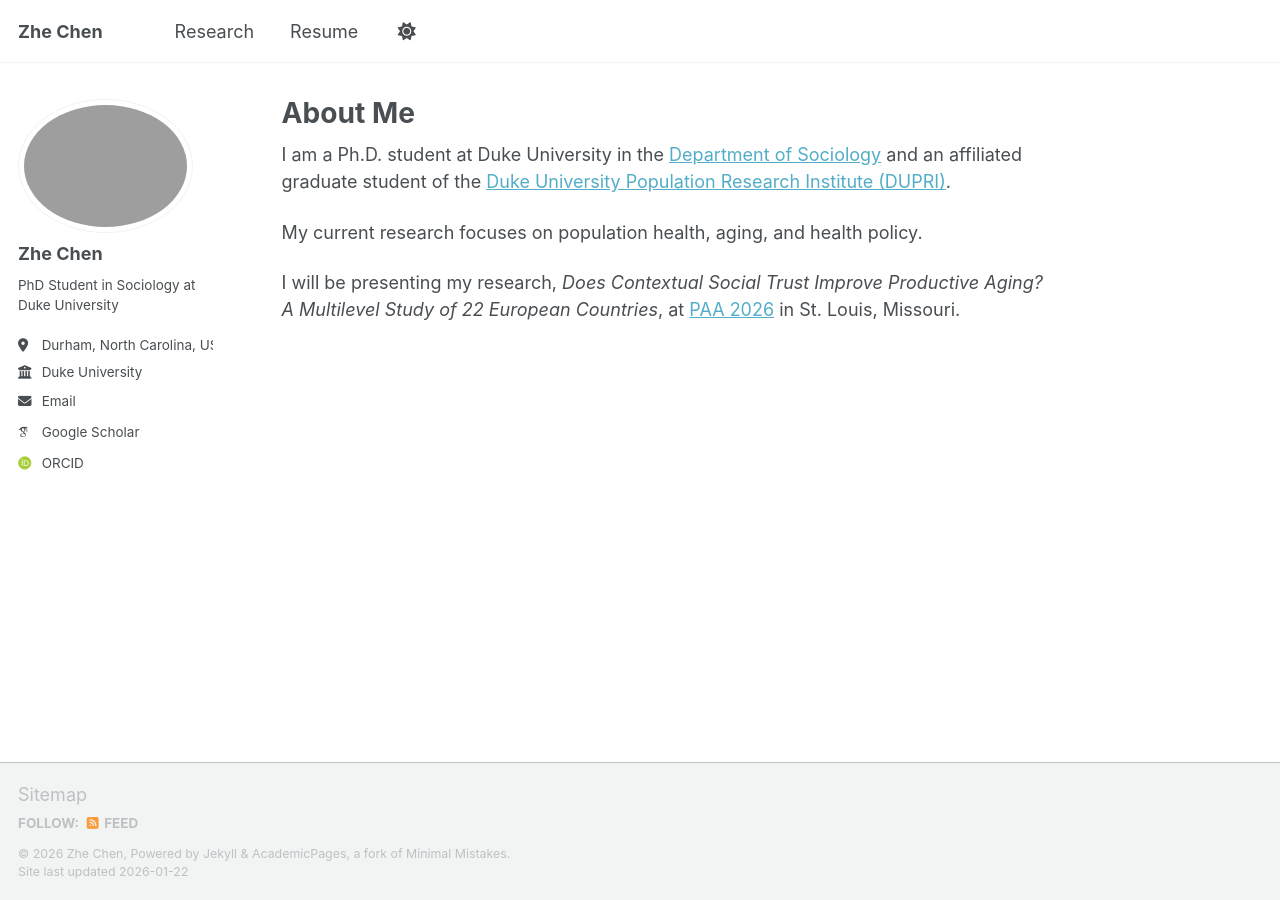
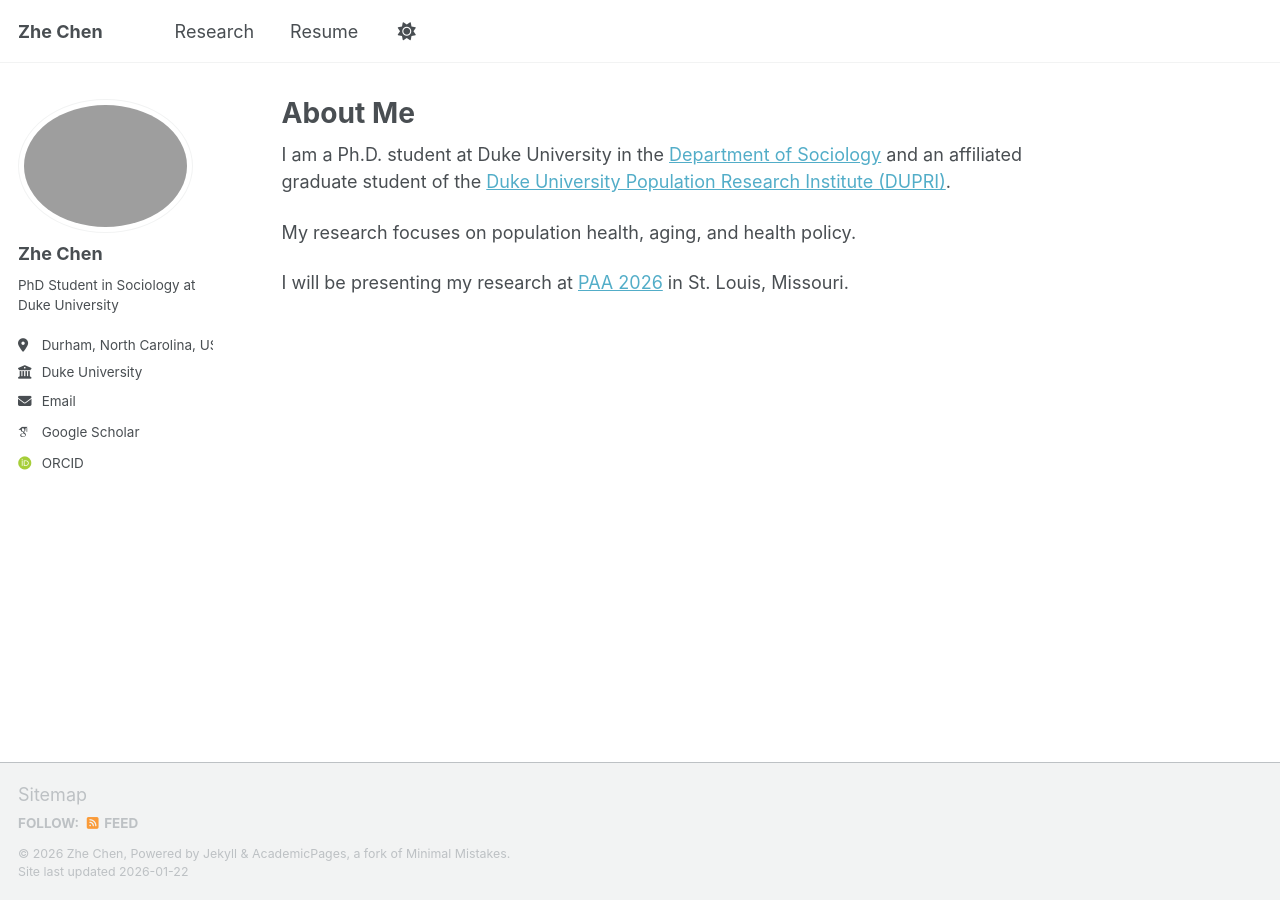
Before and after one commit to zhechensoc/zhechensoc.github.io, a Jekyll site: the page built from _pages/about.md, in a window 1280 px wide. Built offline with Jekyll 4.4.1, drawn with Linux system fonts in a browser that asks for light colours; some web fonts are replaced; a script bundle is joined from its source files by our own code; library files that are not in the unit come from our copies.

Commit message:
Update about.md

```diff
--- a/_pages/about.md
+++ b/_pages/about.md
@@ -9,6 +9,6 @@ redirect_from:
 
 I am a Ph.D. student at Duke University in the [Department of Sociology](https://sociology.duke.edu/) and an affiliated graduate student of the [Duke University Population Research Institute (DUPRI)](https://dupri.duke.edu/).
 
-My current research focuses on population health, aging, and health policy.
+My research focuses on population health, aging, and health policy.
 
-I will be presenting my research, *Does Contextual Social Trust Improve Productive Aging? A Multilevel Study of 22 European Countries*, at [PAA 2026](https://www.populationassociation.org/paa2026/home) in St. Louis, Missouri.
+I will be presenting my research at [PAA 2026](https://www.populationassociation.org/paa2026/home) in St. Louis, Missouri.
```
